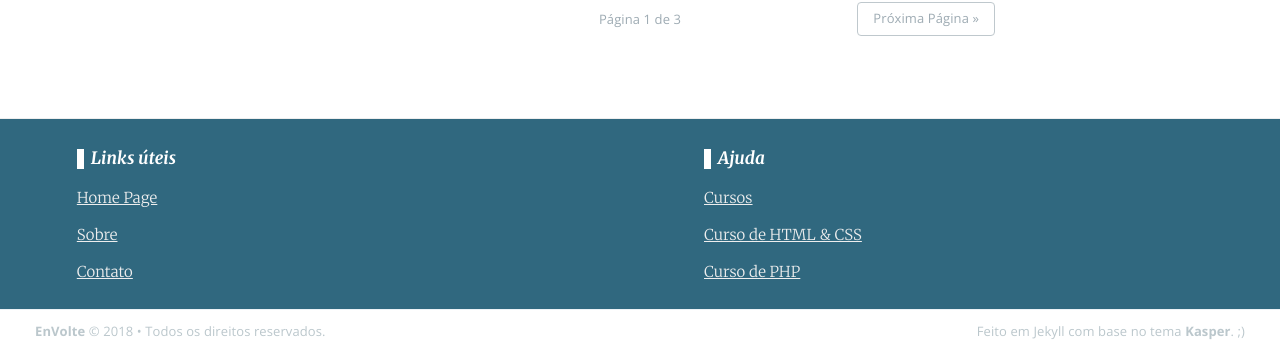
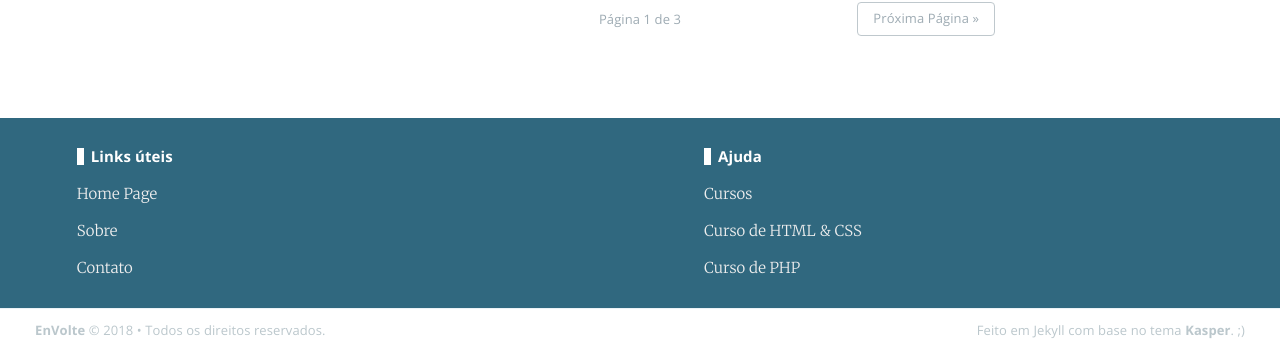
Before and after one commit to EnVolte/envolte.github.io, a Jekyll site: the page built from index.html, in a window 1280 px wide. Shown: the part 2688-3038 px from the top of the page. Built offline with Jekyll 4.4.1, drawn with Linux system fonts in a browser that asks for light colours; the list of posts is cut into pages by our own code.

Commit message:
Update screen.css

```diff
--- a/assets/css/screen.css
+++ b/assets/css/screen.css
@@ -1799,10 +1799,10 @@
 div#titulo {max-width: 76%; margin-left: auto; margin-right: auto; border: 1px solid rgba(0,0,0,0.4); font-family: Open Sans; color: #fff; background: #30687f; border-radius: 2px; text-transform: uppercase; font-weight: bold; font-size: 13px; padding: 1px 0px; overflow: hidden; margin-top: 50px;}
 
 
-footer#baixo {width: 100%; border-top: 1px solid #eee; background: #30687f; height: 190px; margin-top: 8rem; position: relative;}
+footer#baixo {width: 100%; background: #30687f; height: 190px; margin-top: 8rem; position: relative;}
 footer#baixo ul {line-height: 1.2em; padding: 30px 0px 5px;}
-footer#baixo ul h3 {padding-left: 7px; border-left: 7px solid #fff; color: #fff; font-family: "Merriweather", serif; font-style: italic; margin-bottom: 10px; font-size: 17px;}
+footer#baixo ul h3 {padding-left: 7px; border-left: 7px solid #fff; color: #fff; font-family: Open Sans; font-style: normal; font-weight: bold; margin-bottom: 10px; font-size: 15px;}
 footer#baixo ul li {float: left; width: 100%; list-style: none;}
-footer#baixo ul li a {color: #eee; font-family: "Merriweather", serif; font-size: 15px; font-weight: normal;}
+footer#baixo ul li a {color: #eee; font-family: "Merriweather", serif; text-decoration: none; font-size: 15px; font-weight: normal;}
 footer#baixo .alignleft {width: 45%; float: left; margin-left: 6%;}
 footer#baixo .alignright {width: 45%; float: right; margin-right: 0%;}
```
